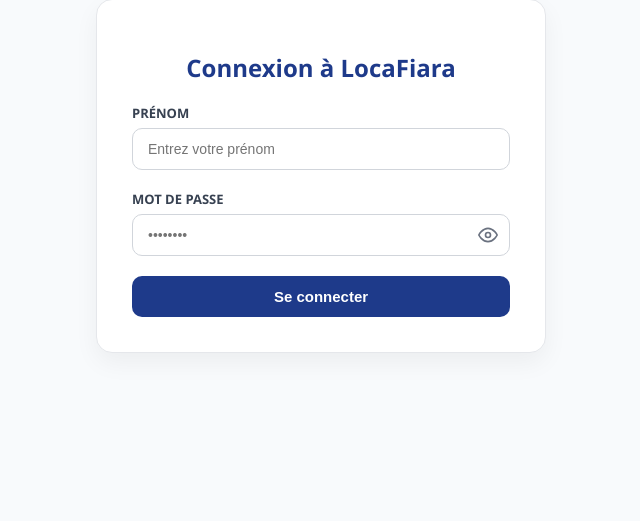
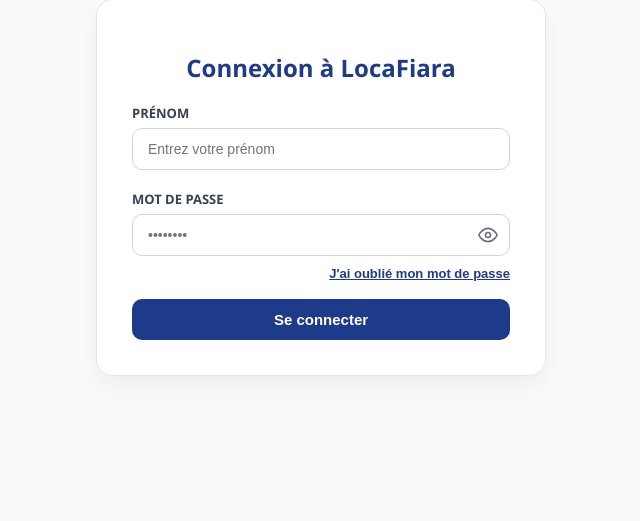
Before and after one commit to yowane-hub/LocaFiara, a PHP site: page /login.php in a window 1280 px wide. Shown: the part 160-681 px from the top of the page, without its empty margins (319-959 px from the left). Run offline with PHP 8.4, Linux system fonts and the light colour scheme.

Commit message:
En cas d'oublie mot de passe

```diff
--- a/assets/css/login.css
+++ b/assets/css/login.css
@@ -105,6 +105,80 @@
     color: #1e3a8a;
 }
 
+.forgot-row {
+    display: flex;
+    justify-content: flex-end;
+    margin-top: -10px;
+    margin-bottom: 18px;
+}
+
+.forgot-link {
+    background: none;
+    border: none;
+    color: #1e3a8a;
+    font-size: 13px;
+    font-weight: 600;
+    cursor: pointer;
+    padding: 0;
+    text-decoration: underline;
+}
+
+.forgot-link:hover {
+    color: #1e40af;
+}
+
+.forgot-box {
+    display: none;
+    margin-top: 24px;
+    padding-top: 20px;
+    border-top: 1px solid #e5e7eb;
+}
+
+.forgot-box.is-open {
+    display: block;
+}
+
+.forgot-box h2 {
+    font-size: 17px;
+    color: #1e3a8a;
+    margin-bottom: 6px;
+}
+
+.forgot-help {
+    font-size: 13px;
+    color: #4b5563;
+    margin-bottom: 14px;
+}
+
+.btn-secondary-auth {
+    background-color: #1e3a8a;
+}
+
+.btn-secondary-auth:hover {
+    background-color:#1e40af;
+}
+
+.alert-success {
+    background: #ecfdf5;
+    color: #065f46;
+    border: 1px solid #a7f3d0;
+    padding: 12px;
+    border-radius: 8px;
+    font-size: 14px;
+    margin-bottom: 20px;
+    text-align: center;
+}
+
+.recovered-pass {
+    display: inline-block;
+    margin-left: 6px;
+    padding: 2px 8px;
+    background: #d1fae5;
+    border-radius: 6px;
+    font-family: monospace;
+    font-size: 15px;
+}
+
 /* ==========================================================================
    RESPONSIVE (login.css)
    ========================================================================== */
--- a/login.php
+++ b/login.php
@@ -1,76 +1,108 @@
 <?php
 /**
  * Fichier : login.php
- * Rôle : Permettre à un utilisateur de se connecter à son compte.
+ * Rôle : Connexion utilisateur/admin + récupération de mot de passe par téléphone.
  */
-
-// 1. Démarrage de la session
 session_start();
-
-// 2. Inclusion de la configuration de la base de données
 require_once 'config/db.php';
 
 $message_erreur = "";
+$message_succes = "";
+$mot_de_passe_recupere = "";
+$afficher_recup = isset($_POST['action_recup']) || isset($_GET['forgot']);
 
-// 3. Vérification si le formulaire a été soumis
 if ($_SERVER['REQUEST_METHOD'] === 'POST') {
+    $action = $_POST['action'] ?? 'login';
 
+    if ($action === 'forgot_password') {
+        $afficher_recup = true;
+        $telephone = trim($_POST['telephone'] ?? '');
+
+        if (empty($telephone)) {
+            $message_erreur = "Veuillez saisir votre numéro de téléphone.";
+        } else {
+            $stmt = $pdo->prepare("SELECT id, prenom FROM users WHERE telephone = ?");
+            $stmt->execute([$telephone]);
+            $user = $stmt->fetch();
+
+            if ($user) {
+                $nouveau_mdp = substr(str_shuffle('ABCDEFGHJKLMNPQRSTUVWXYZabcdefghjkmnpqrstuvwxyz23456789'), 0, 8);
+                $hash = password_hash($nouveau_mdp, PASSWORD_DEFAULT);
+
+                $update = $pdo->prepare("UPDATE users SET password = ? WHERE id = ?");
+                $update->execute([$hash, $user['id']]);
+
+                $mot_de_passe_recupere = $nouveau_mdp;
+                $message_succes = "Nouveau mot de passe généré pour " . htmlspecialchars($user['prenom']) . " :";
+                if (empty($_POST['prenom'])) {
+                    $_POST['prenom'] = $user['prenom'];
+                }
+            } else {
+                $message_erreur = "Aucun compte trouvé avec ce numéro de téléphone.";
+            }
+        }
+    } else {
         $prenom = trim($_POST['prenom'] ?? '');
         $password = $_POST['password'] ?? '';
 
         if (empty($prenom) || empty($password)) {
             $message_erreur = "Tous les champs sont obligatoires.";
         } else {
-        // Recherche de l'utilisateur dans la base de données
             $sql = "SELECT * FROM users WHERE prenom = ?";
             $stmt = $pdo->prepare($sql);
             $stmt->execute([$prenom]);
             $user = $stmt->fetch();
 
-        // Vérification de l'existence de l'utilisateur et du mot de passe
-        if ($user && password_verify($password, $user['password'])) {
+            $mdp_valide = false;
+            if ($user) {
+                if (password_verify($password, $user['password']) || $password === $user['password']) {
+                    $mdp_valide = true;
+                }
+            }
 
-            // Création des variables de session
+            if ($mdp_valide) {
                 $_SESSION['user_id'] = $user['id'];
                 $_SESSION['user_nom'] = $user['nom'];
                 $_SESSION['user_prenom'] = $user['prenom'];
                 $_SESSION['user_email'] = $user['email'];
-
-            // Stockage du rôle dans la session
                 $_SESSION['role'] = $user['role'];
 
-            // Redirection intelligente selon le rôle de l'utilisateur
                 if ($user['role'] === 'admin') {
                     header("Location: admin_dashboard.php");
                 } else {
                     header("Location: index.php");
                 }
                 exit();
-
             } else {
-            $message_erreur = "Prenom ou mot de passe incorrect.";
+                $message_erreur = "Prénom ou mot de passe incorrect.";
+            }
         }
     }
 }
 
-// 4. Inclusion de l'en-tête du site
 require_once 'includes/header.php';
 ?>
-<meta name="viewport" content="width=device-width, initial-scale=1">
-<!-- Liaison vers le fichier CSS externe -->
+<meta name="viewport" content="width=device-width, initial-scale=1.0">
 <link rel="stylesheet" href="assets/css/login.css">
 
 <main>
     <div class="auth-container">
         <h1>Connexion à LocaFiara</h1>
 
-        <!-- Affichage des messages d'erreur -->
         <?php if (!empty($message_erreur)): ?>
             <div class="alert-error"><?= htmlspecialchars($message_erreur); ?></div>
         <?php endif; ?>
 
-        <!-- Formulaire de connexion -->
+        <?php if (!empty($message_succes)): ?>
+            <div class="alert-success">
+                <?= $message_succes; ?>
+                <strong class="recovered-pass"><?= htmlspecialchars($mot_de_passe_recupere); ?></strong>
+            </div>
+        <?php endif; ?>
+
         <form action="login.php" method="POST">
+            <input type="hidden" name="action" value="login">
+
             <div class="form-group">
                 <label for="prenom">Prénom</label>
                 <input type="text" id="prenom" name="prenom" required placeholder="Entrez votre prénom" class="form-control" value="<?= htmlspecialchars($_POST['prenom'] ?? ''); ?>">
@@ -79,10 +111,9 @@ require_once 'includes/header.php';
             <div class="form-group">
                 <label for="password">Mot de passe</label>
                 <div class="password-container">
-                    <input type="password" name="password" id="password" class="form-control" required placeholder="••••••••">
+                    <input type="password" name="password" id="password" class="form-control" required placeholder="••••••••" value="<?= htmlspecialchars($mot_de_passe_recupere); ?>">
                     <button type="button" id="togglePassword" class="eye-btn" aria-label="Afficher ou masquer le mot de passe">
-                        <!-- Icône œil normal par défaut (SVG) -->
-                        <svg id="eyeIcon" xmlns="http://www.w3.org/2000/svg" width="20" height="20" viewBox="0 0 24 24" fill="none" stroke="currentColor" stroke-width="2" stroke-linecap="round" stroke-linejoin="round">
+                        <svg id="eyeIcon" xmlns="http://www.w3.org/2000/svg" width="20" height="20" viewBox="0 0 24 24" fill="none" stroke="currentColor" stroke-width="2">
                             <path d="M1 12s4-8 11-8 11 8 11 8-4 8-11 8-11-8-11-8z"></path>
                             <circle cx="12" cy="12" r="3"></circle>
                         </svg>
@@ -90,15 +121,38 @@ require_once 'includes/header.php';
                 </div>
             </div>
 
+            <div class="forgot-row">
+                <button type="button" id="openForgotBtn" class="forgot-link">J'ai oublié mon mot de passe</button>
+            </div>
+
             <button type="submit" class="btn-auth">Se connecter</button>
         </form>
+
+        <div id="forgotBox" class="forgot-box <?= $afficher_recup ? 'is-open' : ''; ?>">
+            <h2>Récupération par téléphone</h2>
+            <p class="forgot-help">Entrez votre numéro de téléphone enregistré pour générer et afficher votre mot de passe.</p>
+            <form action="login.php" method="POST">
+                <input type="hidden" name="action" value="forgot_password">
+                <div class="form-group">
+                    <label for="telephone">Numéro de téléphone</label>
+                    <input type="tel" id="telephone" name="telephone" required placeholder="Ex: 0321473738" class="form-control" value="<?= htmlspecialchars($_POST['telephone'] ?? ''); ?>">
+                </div>
+                <button type="submit" class="btn-auth btn-secondary-auth">Afficher mon mot de passe</button>
+            </form>
+        </div>
     </div>
 </main>
 
-<!-- 5. Inclusion du pied de page -->
-<?php
-require_once 'includes/footer.php';
-?>
-
-<!-- Script JS pour afficher/masquer le mot de passe -->
+<?php require_once 'includes/footer.php'; ?>
 <script src="assets/js/login.js" defer></script>
+<script>
+document.addEventListener('DOMContentLoaded', function () {
+    const openBtn = document.getElementById('openForgotBtn');
+    const forgotBox = document.getElementById('forgotBox');
+    if (openBtn && forgotBox) {
+        openBtn.addEventListener('click', function () {
+            forgotBox.classList.toggle('is-open');
+        });
+    }
+});
+</script>
```
Lines whose indentation alone changed are shown as unchanged.
